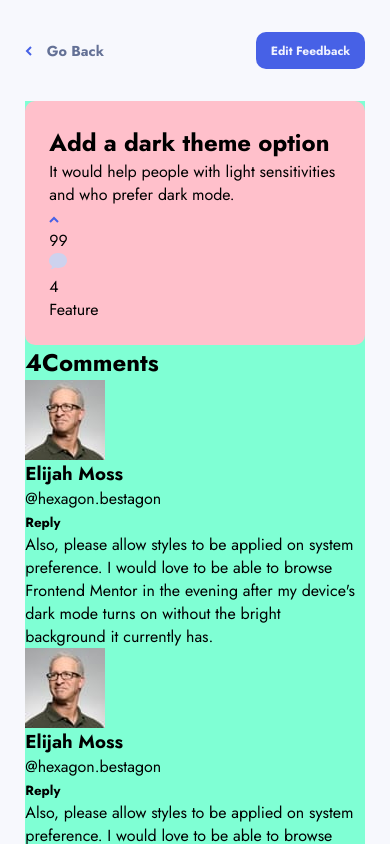
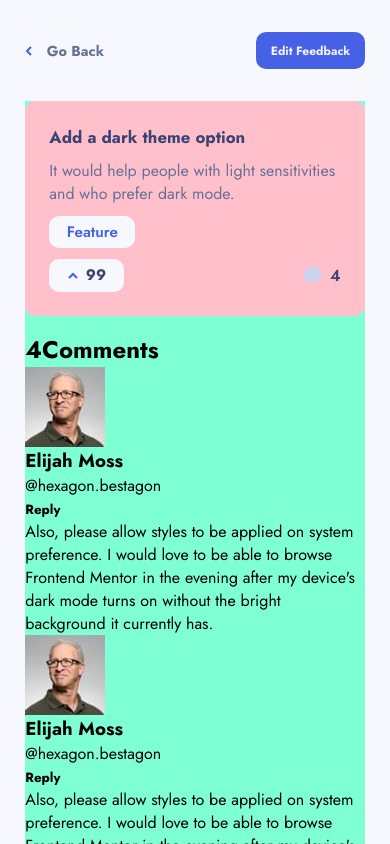
Before and after one commit to Victor-Nyagudi/product-feedback-app-react, a React (Create React App) app: page / in a window 390 px wide. Shown: the top 844 px of the page. Built offline with nearby package versions, Linux system fonts and the light colour scheme.

Commit message:
Style feedback item of FeedbackDetailPage mobile

```diff
--- a/src/components/shared/FeedbackItem.js
+++ b/src/components/shared/FeedbackItem.js
@@ -20,7 +20,7 @@ function FeedbackItem() {
                     </svg>
                 </div>
 
-                <p className="feedback-item__total-upvotes">
+                <p className="feedback-item__upvotes-total">
                     99
                 </p>
             </div>
@@ -30,13 +30,13 @@ function FeedbackItem() {
                     <path d="M2.62 16H1.346l.902-.91c.486-.491.79-1.13.872-1.823C1.036 11.887 0 9.89 0 7.794 0 3.928 3.52 0 9.03 0 14.87 0 18 3.615 18 7.455c0 3.866-3.164 7.478-8.97 7.478-1.017 0-2.078-.137-3.025-.388A4.705 4.705 0 012.62 16z" fill="#CDD2EE" fillRule="nonzero"/>
                 </svg>
 
-                 <p className="feedback-item__total-comments">
+                 <p className="feedback-item__comments-total">
                     4
                  </p>
             </div>
 
             <div className="feedback-item__tag-container">
-                <div className="feedbak-message__tag">
+                <div className="feedback-item__tag">
                     <p className="feedback-item__tag-text">
                         Feature
                     </p>
--- a/src/css/main.css
+++ b/src/css/main.css
@@ -93,12 +93,12 @@ a {
   display: -webkit-box;
   display: -ms-flexbox;
   display: flex;
+  -webkit-box-align: center;
+      -ms-flex-align: center;
+          align-items: center;
   -webkit-box-pack: justify;
       -ms-flex-pack: justify;
           justify-content: space-between;
-  -webkit-box-align: center;
-      -ms-flex-align: center;
-          align-items: center;
   margin-bottom: 2em;
 }
 
@@ -125,12 +125,12 @@ a {
   display: -webkit-box;
   display: -ms-flexbox;
   display: flex;
+  -webkit-box-align: center;
+      -ms-flex-align: center;
+          align-items: center;
   -webkit-box-pack: justify;
       -ms-flex-pack: justify;
           justify-content: space-between;
-  -webkit-box-align: center;
-      -ms-flex-align: center;
-          align-items: center;
 }
 
 .suggestions .app-info__title {
@@ -168,12 +168,12 @@ a {
   display: -webkit-box;
   display: -ms-flexbox;
   display: flex;
+  -webkit-box-align: center;
+      -ms-flex-align: center;
+          align-items: center;
   -webkit-box-pack: justify;
       -ms-flex-pack: justify;
           justify-content: space-between;
-  -webkit-box-align: center;
-      -ms-flex-align: center;
-          align-items: center;
   padding: .6em 0;
 }
 
@@ -388,7 +388,114 @@ a {
 .feedback-detail__feedback-item {
   background-color: pink;
   border-radius: 10px;
+  margin-bottom: 1em;
   padding: 1.5em;
+  display: -ms-grid;
+  display: grid;
+      grid-template-areas: 'feedback-item-text feedback-item-text feedback-item-text'
+ 'feedback-item-tag-container feedback-item-tag-container feedback-item-tag-container'
+ 'feedback-item-upvotes . feedback-item-comments';
+}
+
+.feedback-detail__feedback-item .feedback-item__text {
+  -ms-grid-row: 1;
+  -ms-grid-column: 1;
+  -ms-grid-column-span: 3;
+  grid-area: feedback-item-text;
+  margin-bottom: .65em;
+}
+
+.feedback-detail__feedback-item .feedback-item__upvotes {
+  -ms-grid-row: 3;
+  -ms-grid-column: 1;
+  grid-area: feedback-item-upvotes;
+}
+
+.feedback-detail__feedback-item .feedback-item__comments {
+  -ms-grid-row: 3;
+  -ms-grid-column: 3;
+  grid-area: feedback-item-comments;
+}
+
+.feedback-detail__feedback-item .feedback-item__tag-container {
+  -ms-grid-row: 2;
+  -ms-grid-column: 1;
+  -ms-grid-column-span: 3;
+  grid-area: feedback-item-tag-container;
+}
+
+.feedback-detail__feedback-item .feedback-item__title {
+  font-size: 1.05rem;
+  color: #3a4373;
+  margin-bottom: .6em;
+}
+
+.feedback-detail__feedback-item .feedback-item__message {
+  color: #647196;
+}
+
+.feedback-detail__feedback-item .feedback-item__tag {
+  display: inline-block;
+  font-size: .95rem;
+  font-weight: 600;
+  color: #4761e6;
+  border-radius: 10px;
+  background-color: #f7f8fd;
+  padding: 0.35em 1.15em;
+}
+
+.feedback-detail__feedback-item .feedback-item__tag-container {
+  margin-bottom: .65em;
+}
+
+.feedback-detail__feedback-item .feedback-item__upvotes {
+  display: -webkit-box;
+  display: -ms-flexbox;
+  display: flex;
+  -webkit-box-align: center;
+      -ms-flex-align: center;
+          align-items: center;
+  gap: .5em;
+  -ms-flex-item-align: center;
+      align-self: center;
+  background-color: #f7f8fd;
+  border-radius: 10px;
+  padding: 0.35em 1.15em;
+}
+
+.feedback-detail__feedback-item .feedback-item__upvotes-total {
+  font-size: .95rem;
+  font-weight: 700;
+  color: #3a4373;
+}
+
+.feedback-detail__feedback-item .feedback-item__img-container {
+  display: -webkit-box;
+  display: -ms-flexbox;
+  display: flex;
+  -webkit-box-align: center;
+      -ms-flex-align: center;
+          align-items: center;
+  -webkit-box-pack: center;
+      -ms-flex-pack: center;
+          justify-content: center;
+}
+
+.feedback-detail__feedback-item .feedback-item__comments {
+  display: -webkit-box;
+  display: -ms-flexbox;
+  display: flex;
+  -webkit-box-align: center;
+      -ms-flex-align: center;
+          align-items: center;
+  gap: .5em;
+  -ms-flex-item-align: center;
+      align-self: center;
+}
+
+.feedback-detail__feedback-item .feedback-item__comments-total {
+  font-weight: 600;
+  color: #3a4373;
 }
 
 @media (min-width: 600px) {
@@ -492,12 +599,12 @@ a {
     display: -webkit-box;
     display: -ms-flexbox;
     display: flex;
+    -webkit-box-align: center;
+        -ms-flex-align: center;
+            align-items: center;
     -webkit-box-pack: justify;
         -ms-flex-pack: justify;
             justify-content: space-between;
-    -webkit-box-align: center;
-        -ms-flex-align: center;
-            align-items: center;
     margin-bottom: 1.15em;
   }
   .suggestions__aside .roadmap-info__link {
@@ -509,12 +616,12 @@ a {
     display: -webkit-box;
     display: -ms-flexbox;
     display: flex;
+    -webkit-box-align: center;
+        -ms-flex-align: center;
+            align-items: center;
     -webkit-box-pack: justify;
         -ms-flex-pack: justify;
             justify-content: space-between;
-    -webkit-box-align: center;
-        -ms-flex-align: center;
-            align-items: center;
     color: #647196;
   }
   .suggestions__aside .roadmap-info__category:not(:last-child) {
--- a/src/main.scss
+++ b/src/main.scss
@@ -9,6 +9,9 @@ $aside-card-padding: 1.5em;
 $aside-max-width: 255px;
 
 $page-padding: 2em 0 6em;
+
+$tag-padding-mobile: .35em 1.15em;
+
 $feedback-detail-padding: 1.5em;
 
 $font-weights: (
@@ -76,8 +79,14 @@ a {
 
 @mixin flex-space-between {
     display: flex;
+    align-items: center;
     justify-content: space-between;
+}
+
+@mixin flex-center {
+    display: flex;
     align-items: center;
+    justify-content: center;
 }
 
 .button {
@@ -360,7 +369,86 @@ a {
         background-color: pink;
 
         border-radius: $border-radius;
+        margin-bottom: 1em;
+
         padding: $feedback-detail-padding;
+
+        display: grid;
+
+        grid-template-areas:
+            'feedback-item-text feedback-item-text feedback-item-text'
+            'feedback-item-tag-container feedback-item-tag-container feedback-item-tag-container'
+            'feedback-item-upvotes . feedback-item-comments'
+            ;
+
+        .feedback-item {
+            &__text {
+                grid-area: feedback-item-text;
+                margin-bottom: .65em;
+            }
+
+            &__upvotes { grid-area: feedback-item-upvotes; }
+
+            &__comments { grid-area: feedback-item-comments; }
+
+            &__tag-container { grid-area: feedback-item-tag-container; }
+
+            &__title {
+                font-size: 1.05rem;
+                color: getColor('purple-black');
+                margin-bottom: .6em;
+            }
+
+            &__message { color: getColor('grey-purple'); }
+
+            &__tag {
+                display: inline-block;
+
+                font-size: .95rem;
+                font-weight: getFontWeight('semi-bold');
+                color: getColor('blue');
+
+                border-radius: $border-radius;
+                background-color: getColor('light-grey');
+                padding: $tag-padding-mobile;
+
+                &-container { margin-bottom: .65em; }
+            }
+
+            &__upvotes {
+                display: flex;
+                align-items: center;
+                gap: .5em;
+
+                align-self: center;
+
+                background-color: getColor('light-grey');
+                border-radius: $border-radius;
+                padding: $tag-padding-mobile;
+
+                &-total {
+                    font-size: .95rem;
+                    font-weight: getFontWeight('bold');
+                    color: getColor('purple-black');
+                }
+            }
+
+            &__img-container { @include flex-center; }
+
+            &__comments {
+                display: flex;
+                align-items: center;
+                gap: .5em;
+
+                align-self: center;
+
+                &-total {
+                    font-weight: getFontWeight('semi-bold');
+                    color: getColor('purple-black');
+                }
+            }
+
+        }
     }
 }
 
```
Also changed, not shown: 1 other file (tests, documents, lock files or other folders).
